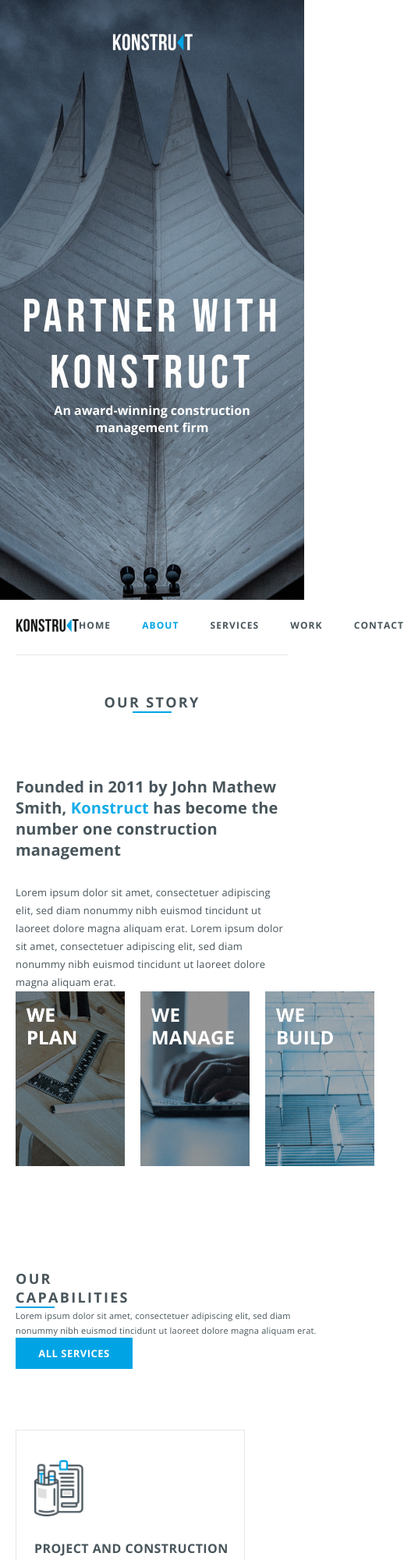
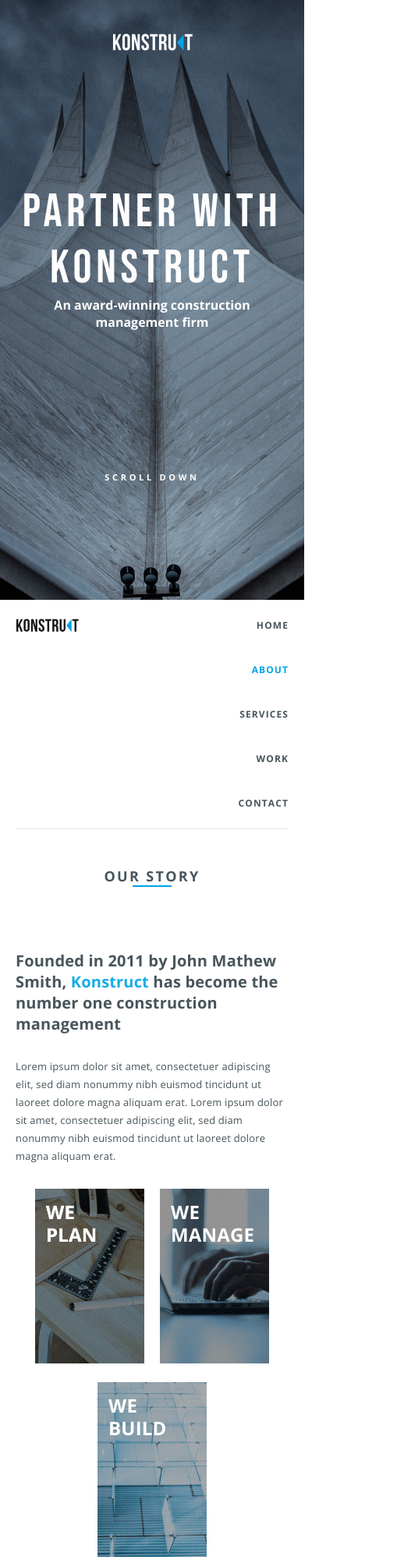
Before and after one commit to Dankirose/konstrukt, a plain HTML site: page index.html in a window 390 px wide. Shown: the top 2000 px of the page at 78% size, 518 px wide, since content can reach past the window. Drawn offline with nearby package versions, Linux system fonts and the light colour scheme.

Commit message:
mobileVersionUpdate

```diff
--- a/style.css
+++ b/style.css
@@ -348,3 +348,61 @@ input::placeholder {
   font-weight: 400;
   letter-spacing: 0.846px;
 }
+@media (max-width: 800px)  {
+  .header__nav {
+    flex-direction: column;
+    justify-content: flex-start;
+    align-items: flex-end;
+  }
+  .story {
+    width: 100%;
+  }
+  .capabilities {
+    width: 100%;
+  }
+  .build {
+    width: 100%;
+  }
+  .con {
+    flex-wrap: wrap;
+    align-items: center;
+    flex-direction: column;
+  }
+  .story__imgs {
+    flex-wrap: wrap;
+    justify-content: center;
+    margin-top: 30px;
+  }
+  input {
+    width: 100%;
+  }
+  .capa__title {
+    width: 100%;
+  }
+  .capa__title__text {
+    width: 100%;
+  }
+  .capa__titles {
+    gap: 30px;
+  }
+  .capa__cards {
+    justify-content: center;
+  }
+  .sign__up {
+    flex-wrap: wrap;
+    gap: 20px;
+    justify-content: center;
+  }
+  input {
+    margin-bottom: 20px;
+  }
+  .capa__title__smtext {
+    font-size: 15px;
+  }
+  .logo__btn {
+    margin-top: 180px;
+  }
+  .logo__title {
+    margin-top: 170px;
+  }
+  }
```
